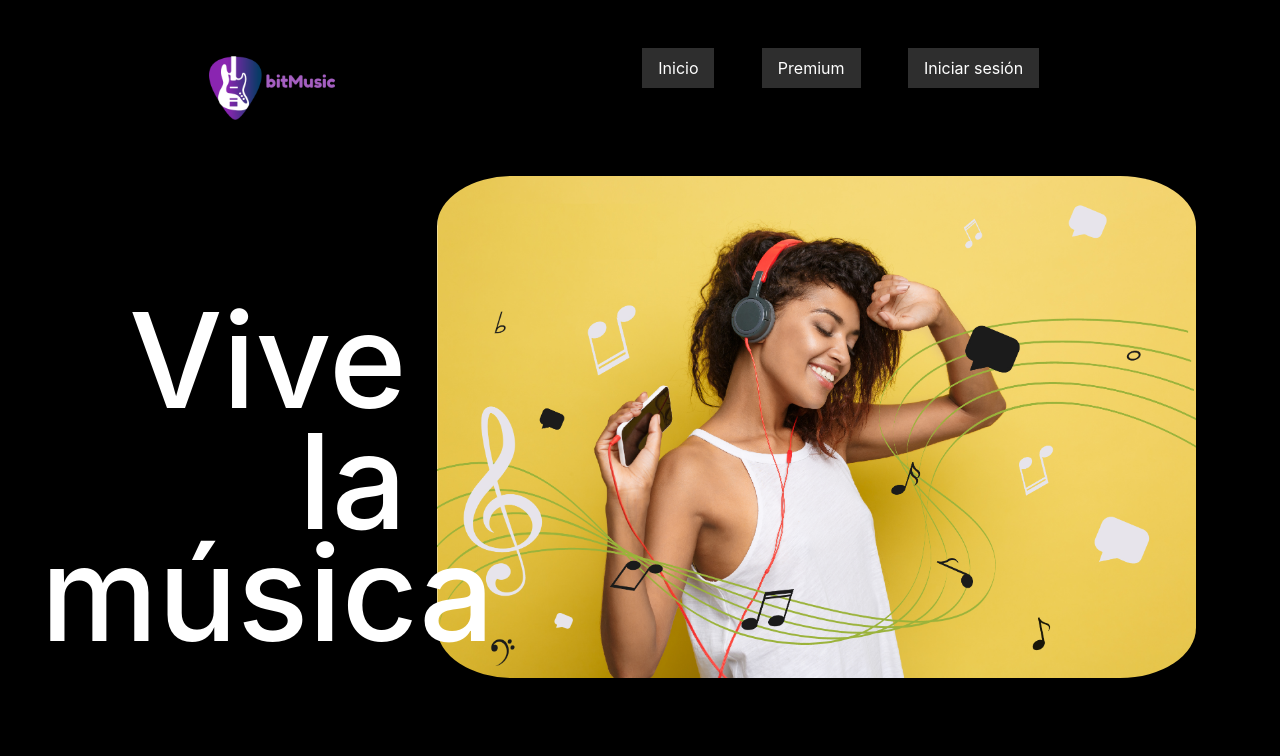
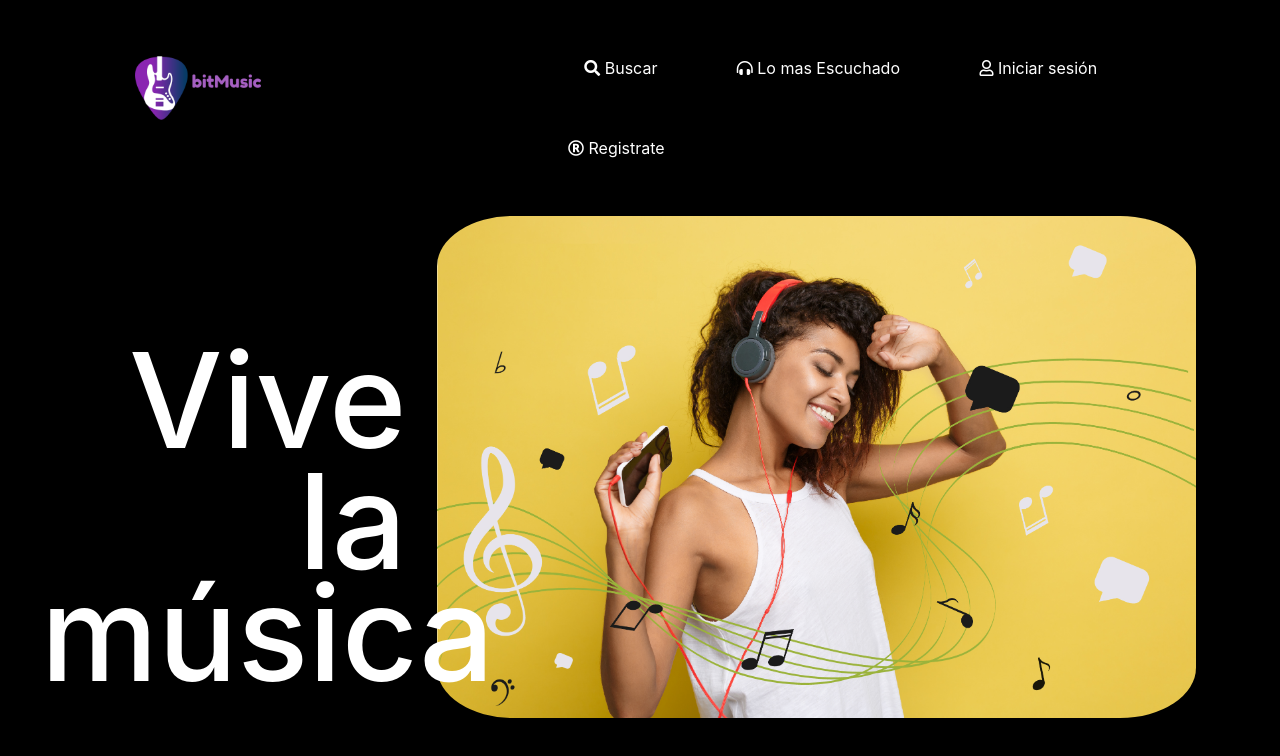
Before and after one commit to PaolaCuadros1/bitMusic, an Angular app: page / in a window 1280 px wide. Shown: the top 756 px of the page. Built offline with nearby package versions, Linux system fonts and the light colour scheme.

Commit message:
En la barra de navegacion hubo cambios de diseño, agregue iconos y boton de registro. En la barra del menu de la pagina del usuario se elimino tercera pestaña y se hiso cambio en las pestaña.

```diff
--- a/src/app/components/account/account.component.html
+++ b/src/app/components/account/account.component.html
@@ -1,6 +1,6 @@
 <div class="container">
   <ngb-tabset>
-    <ngb-tab title="Lo mas escuchado" class="text">
+    <ngb-tab title="Mi Música" class="text">
       <ng-template ngbTabContent>
         <div class="info-client">
           <div class="row">
@@ -45,7 +45,7 @@
         </div>
       </ng-template>
     </ngb-tab>
-    <ngb-tab title="Generos" class="text">
+    <ngb-tab title="Escuchado Recientemente" class="text">
       <ng-template ngbTabContent>
         <div class="info-client">
           <div class="music-gender">
@@ -103,17 +103,5 @@
         </div>
       </ng-template>
     </ngb-tab>
-    <!--<ngb-tab title="Disabled" [disabled]="true">-->
-    <ngb-tab title="Otra pestaña" class="text">
-      <ng-template ngbTabContent>
-        <p>Sed commodo, leo at suscipit dictum, quam est porttitor sapien, eget sodales nibh elit id diam. Nulla
-          facilisi. Donec egestas ligula vitae odio interdum aliquet. Duis lectus turpis, luctus eget tincidunt eu,
-          congue et odio. Duis pharetra et nisl at faucibus. Quisque luctus pulvinar arcu, et molestie lectus ultrices
-          et. Sed diam urna, egestas ut ipsum vel, volutpat volutpat neque. Praesent fringilla tortor arcu. Vivamus
-          faucibus nisl enim, nec tristique ipsum euismod facilisis. Morbi ut bibendum est, eu tincidunt odio. Orci
-          varius natoque penatibus et magnis dis parturient montes, nascetur ridiculus mus. Mauris aliquet odio ac lorem
-          aliquet ultricies in eget neque. Phasellus nec tortor vel tellus pulvinar feugiat.</p>
-      </ng-template>
-    </ngb-tab>
   </ngb-tabset>
 </div>
--- a/src/app/components/menu/menu.component.html
+++ b/src/app/components/menu/menu.component.html
@@ -5,12 +5,16 @@
     </a>
   </li>
   <li class="nav-item">
-    <a class="nav-link name-menu" routerLink="/main">Inicio</a>
+   <a class="nav-link name-menu" routerLink="/main"><i class="fas fa-search"></i>  Buscar</a>
   </li>
   <li class="nav-item">
-    <a class="nav-link name-menu" routerLink="/home">Premium</a>
+  <a class="nav-link name-menu" routerLink="/home"><i class="fas fa-headphones-alt"></i>  Lo mas Escuchado</a>
   </li>
   <li class="nav-item">
-    <a class="nav-link name-menu" routerLink="/login">Iniciar sesión</a>
+    <a class="nav-link name-menu" routerLink="/login"><i class="far fa-user"></i>  Iniciar sesión</a>
   </li>
+  <li class="nav-item">
+    <a class="nav-link name-menu" routerLink="/singUp"><i class="far fa-registered"></i>  Registrate</a>
+  </li>
+
 </ul>
--- a/src/index.html
+++ b/src/index.html
@@ -8,6 +8,7 @@
   <link rel="icon" type="image/x-icon" href="/assets/images/Logo3.png">
   <script src="//ajax.googleapis.com/ajax/libs/jquery/1.9.1/jquery.min.js"></script>
   <link rel="stylesheet" href="https://stackpath.bootstrapcdn.com/bootstrap/4.3.1/css/bootstrap.min.css" integrity="sha384-ggOyR0iXCbMQv3Xipma34MD+dH/1fQ784/j6cY/iJTQUOhcWr7x9JvoRxT2MZw1T" crossorigin="anonymous">
+  <link rel="stylesheet" href="https://use.fontawesome.com/releases/v5.7.0/css/all.css" integrity="sha384-lZN37f5QGtY3VHgisS14W3ExzMWZxybE1SJSEsQp9S+oqd12jhcu+A56Ebc1zFSJ" crossorigin="anonymous">
 </head>
 <body>
   <app-root></app-root>
--- a/src/styles/styles.css
+++ b/src/styles/styles.css
@@ -6,9 +6,9 @@
 body {
   background-color: black;
 }
-
+/* cambio de color */
 a{
-  color: #8904B1 !important;
+  color: white !important;
 }
 
 .text-main {
@@ -37,11 +37,12 @@ a{
 
 .name-menu{
   color: white !important;
-  background-color: #2E2E2E;
+ /*  background-color: #2E2E2E; */
 }
-
+/* cambio en el menu */
 .name-menu:hover{
-  color: #8904B1;
+  font-size: 20px;
+  border-bottom:1px solid white;
 }
 
 .music-image{
@@ -79,3 +80,7 @@ a{
 .name-form{
   color: white;
 }
+
+.nav-link.active {
+  background-color: black !important;
+}
```
